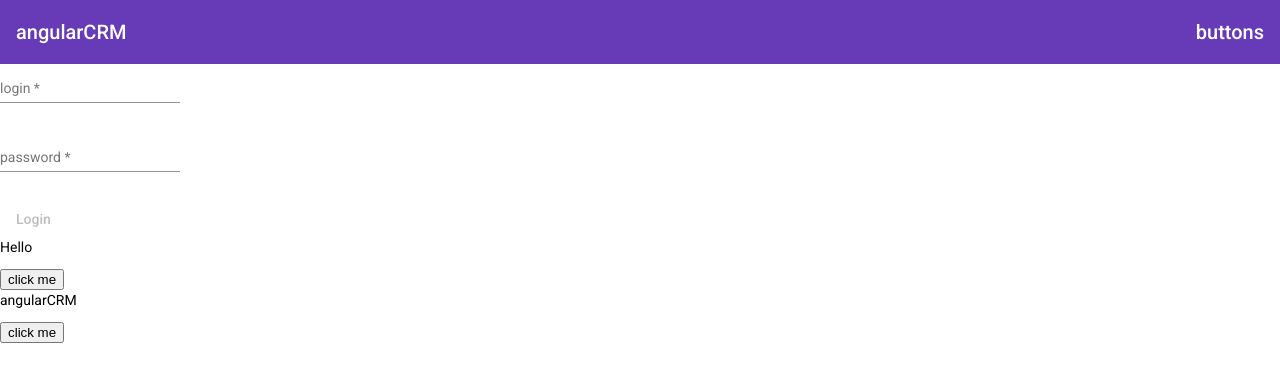
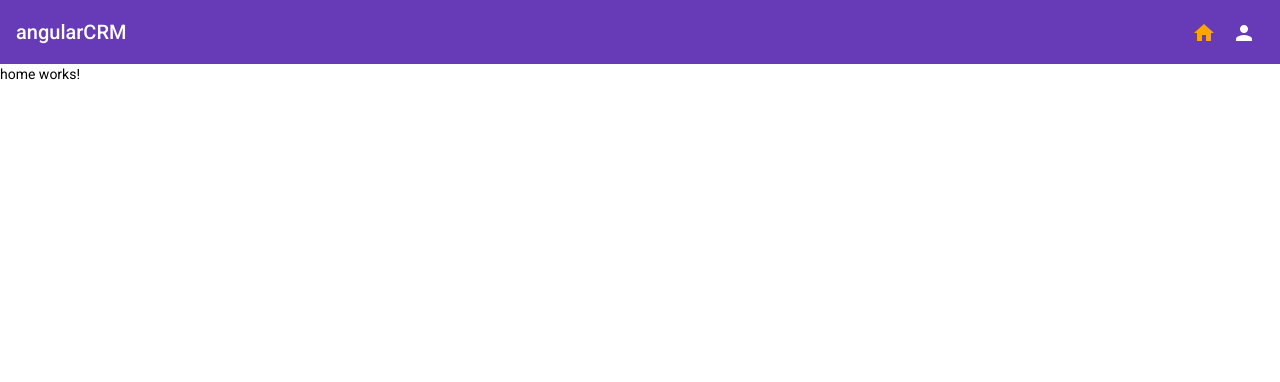
Before and after one commit to jollivetc/angularCRM-November2, an Angular app: page /home in a window 1280 px wide. Before the commit this address led to /. Shown: the top 382 px of the page. Built offline with nearby package versions, Linux system fonts and the light colour scheme.

Commit message:
navigation

```diff
--- a/src/app/app-material.module.ts
+++ b/src/app/app-material.module.ts
@@ -3,8 +3,12 @@ import { MatToolbarModule} from '@angular/material/toolbar'
 import {MatFormFieldModule} from '@angular/material/form-field'
 import { MatInputModule} from '@angular/material/input'
 import {MatButtonModule} from '@angular/material/button'
+import {MatTooltipModule} from '@angular/material/tooltip'
+import {MatIconModule} from '@angular/material/icon'
 
-const importExport=[MatToolbarModule,MatFormFieldModule, MatButtonModule, MatInputModule]
+const importExport=[MatToolbarModule,MatFormFieldModule,
+                      MatButtonModule, MatInputModule,
+                      MatTooltipModule, MatIconModule]
 
 @NgModule({
   declarations: [],
--- a/src/app/app-routing.module.ts
+++ b/src/app/app-routing.module.ts
@@ -1,7 +1,14 @@
 import { NgModule } from '@angular/core';
 import { RouterModule, Routes } from '@angular/router';
+import { HomeComponent } from './home/home.component';
+import { LoginComponent } from './login/login.component';
 
-const routes: Routes = [];
+const routes: Routes = [
+  {path:'', redirectTo:'login', pathMatch:'full'},
+  {path:'login', component:LoginComponent},
+  {path:'home', component:HomeComponent},
+  {path:'**', redirectTo:'home'}
+];
 
 @NgModule({
   imports: [RouterModule.forRoot(routes)],
--- a/src/app/app.component.html
+++ b/src/app/app.component.html
@@ -1,10 +1,18 @@
 <mat-toolbar color="primary">
   <span>{{title}}</span>
   <span class="fill-space"></span>
-  <span>buttons</span>
+  <span>
+    <a mat-icon-button matTooltip="Home"
+        routerLink="/home"
+        routerLinkActive="isActive">
+        <mat-icon>home</mat-icon>
+    </a>
+    <a mat-icon-button matTooltip="logout"
+        routerLink="/login"
+        routerLinkActive="isActive">
+        <mat-icon>person</mat-icon>
+    </a>
+  </span>
 </mat-toolbar>
 
-<crm-login></crm-login>
-
-<crm-dummy label="Hello" (sended)="received($event)"></crm-dummy>
-<crm-dummy [label]="title" (sended)="received2($event)"></crm-dummy>
+<router-outlet></router-outlet>
--- a/src/app/app.component.scss
+++ b/src/app/app.component.scss
@@ -1,3 +1,6 @@
 .fill-space{
   flex: 1 1 auto
 }
+.isActive {
+  color:orange
+}
--- a/src/app/app.module.ts
+++ b/src/app/app.module.ts
@@ -9,13 +9,15 @@ import { BrowserAnimationsModule } from '@angular/platform-browser/animations';
 import { AppMaterialModule } from './app-material.module';
 import { DummyComponent } from './component/dummy/dummy.component';
 import { HelpComponent } from './component/help/help.component';
+import { HomeComponent } from './home/home.component';
 
 @NgModule({
   declarations: [
     AppComponent,
     LoginComponent,
     DummyComponent,
-    HelpComponent
+    HelpComponent,
+    HomeComponent
   ],
   imports: [
     BrowserModule,
--- /dev/null
+++ b/src/app/home/home.component.html
@@ -0,0 +1 @@
+<p>home works!</p>
--- /dev/null
+++ b/src/app/home/home.component.ts
@@ -0,0 +1,15 @@
+import { Component, OnInit } from '@angular/core';
+
+@Component({
+  selector: 'crm-home',
+  templateUrl: './home.component.html',
+  styleUrls: ['./home.component.scss']
+})
+export class HomeComponent implements OnInit {
+
+  constructor() { }
+
+  ngOnInit(): void {
+  }
+
+}
--- a/src/app/login/login.component.ts
+++ b/src/app/login/login.component.ts
@@ -1,5 +1,6 @@
 import { Component, OnInit } from '@angular/core';
 import { AbstractControl, FormControl, FormGroup, ValidationErrors, Validators } from '@angular/forms';
+import { Router } from '@angular/router';
 import { AuthenticationService } from './authentication.service';
 
 @Component({
@@ -16,7 +17,7 @@ export class LoginComponent implements OnInit {
 
   loginForm:FormGroup;
 
-  constructor(private authent:AuthenticationService) {
+  constructor(private authent:AuthenticationService, private router:Router) {
     this.loginForm = new FormGroup({
       login: new FormControl('',[Validators.required, Validators.minLength(3)]),
       password: new FormControl('',[Validators.required, no$InPassword])
@@ -29,7 +30,7 @@ export class LoginComponent implements OnInit {
   logMeIn():void{
     const user = this.authent.authentUser(this.loginForm.value.login,
                                           this.loginForm.value.password)
-    console.log(user);
+    this.router.navigateByUrl('/home');
   }
 }
 function no$InPassword(c:AbstractControl):ValidationErrors|null {
```
Also changed, not shown: src/app/home/home.component.scss (added), 1 other file (tests, documents, lock files or other folders).
